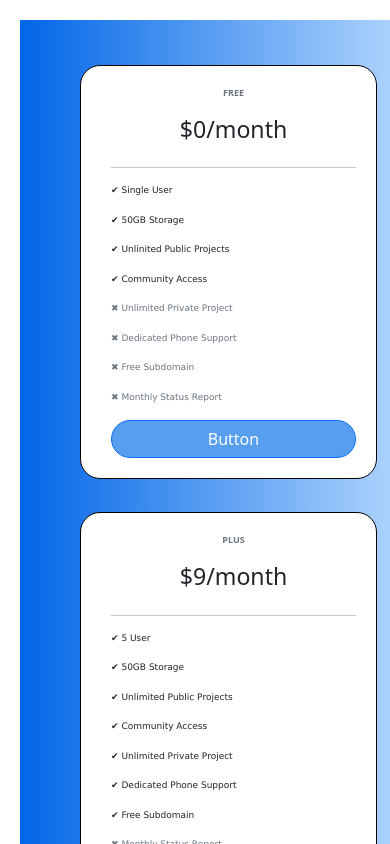
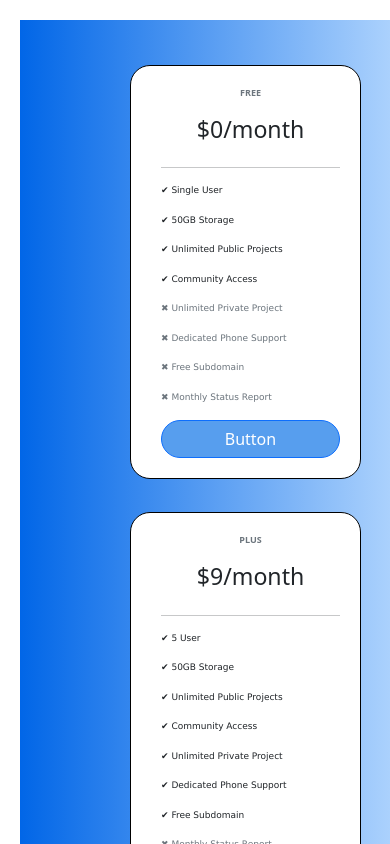
Before and after one commit to Evanjalin-K/React-Task-01, a React (Vite) app: page / in a window 390 px wide. Shown: the top 844 px of the page. Built offline with nearby package versions, Linux system fonts and the light colour scheme.

Commit message:
Initial Commit

```diff
--- a/src/App.jsx
+++ b/src/App.jsx
@@ -10,7 +10,7 @@ const App = () => {
       listData: [
         {title:"Single User", completed:true },
         {title:"50GB Storage", completed:true},
-      {title:"Unlinited Public Projects",completed:true},
+      {title:"Unlimited Public Projects",completed:true},
         {title:"Community Access", completed:true },
       {title:"Unlimited Private Project", completed:false},
         {title:"Dedicated Phone Support", completed:false},
@@ -63,4 +63,4 @@ return (
        )
 }
 
-export default App
+export default App;
--- a/src/components/Card.css
+++ b/src/components/Card.css
@@ -4,15 +4,15 @@
   padding-left: 30px;
   margin: 15px;
   border-radius: 20px;
-  width: 40%;
+  width: 30%;
 }
 
 @media screen and (max-width: 700px) {
   .card {
-    width: 90%;
+    width: 70%;
     justify-content: center;
     text-align: center;
-    margin-left: 30px;
+    margin-left: 80px;
     margin-right: 80px;
     margin-bottom: 10%;
   }
--- a/src/components/Card.jsx
+++ b/src/components/Card.jsx
@@ -14,7 +14,7 @@ const allItemCompleted = props.data.listData.every(list => list.completed)
         {
         props.data.listData.map((list, index) => (
        <p key={index} className={list.completed ? "" : "text-muted"}>
-        {list.completed ? "✔" : "✖"} {list.title} </p>
+        {list.completed ? " ✔ " : " ✖ "} {list.title} </p>
 
 )
   )
@@ -26,4 +26,4 @@ const allItemCompleted = props.data.listData.every(list => list.completed)
   )
 }
 
-export default Card
+export default Card;
```
